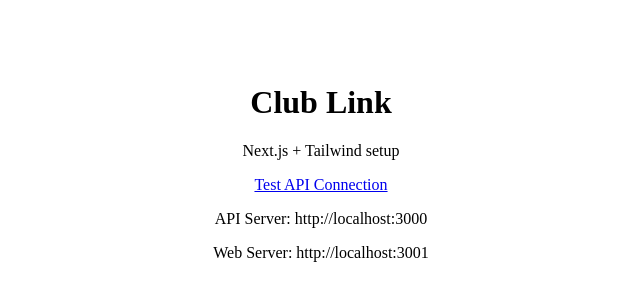
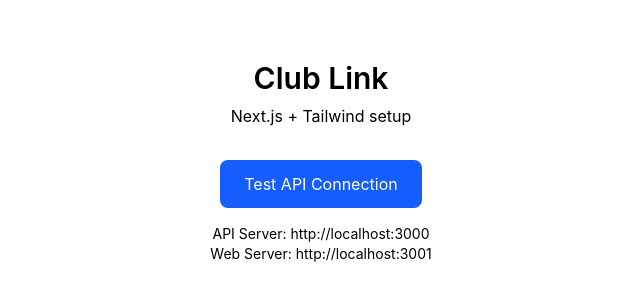
Before and after one commit to hannahborel/club-link-web, a Next.js app: page / in a window 1280 px wide. Shown: the part 238-538 px from the top of the page, without its empty margins (319-959 px from the left). Built offline with nearby package versions, Linux system fonts and the light colour scheme.

Commit message:
reinstalled tailwind

```diff
--- a/package.json
+++ b/package.json
@@ -41,7 +41,6 @@
     "next": "^14.2.31",
     "postcss": "^8.5.6",
     "react": "^18.3.1",
-    "react-dom": "^18.3.1",
-    "tailwindcss": "^4.1.12"
+    "react-dom": "^18.3.1"
   }
 }
--- a/src/app/globals.css
+++ b/src/app/globals.css
@@ -1,6 +1,4 @@
-@tailwind base;
-@tailwind components;
-@tailwind utilities;
+@import 'tailwindcss';
 
 html,
 body,
--- a/src/app/page.tsx
+++ b/src/app/page.tsx
@@ -13,7 +13,7 @@
             Test API Connection
           </a>
 
-          <div className="text-sm text-gray-500">
+          <div className="text-sm text-grey -500">
             <p>API Server: http://localhost:3000</p>
             <p>Web Server: http://localhost:3001</p>
           </div>
--- a/tailwind.config.cjs
+++ /dev/null
@@ -1,8 +0,0 @@
-/** @type {import('tailwindcss').Config} */
-module.exports = {
-  content: ['./src/**/*.{js,ts,jsx,tsx}', './app/**/*.{js,ts,jsx,tsx}'],
-  theme: {
-    extend: {},
-  },
-  plugins: [],
-};
--- /dev/null
+++ b/tailwind.config.ts
@@ -0,0 +1,9 @@
+import type { Config } from 'tailwindcss';
+
+export default {
+  content: ['./src/**/*.{ts,tsx,js,jsx,mdx,md,css}'],
+  theme: {
+    extend: {},
+  },
+  plugins: [],
+} satisfies Config;
```
Also changed, not shown: 1 other file (tests, documents, lock files or other folders).
